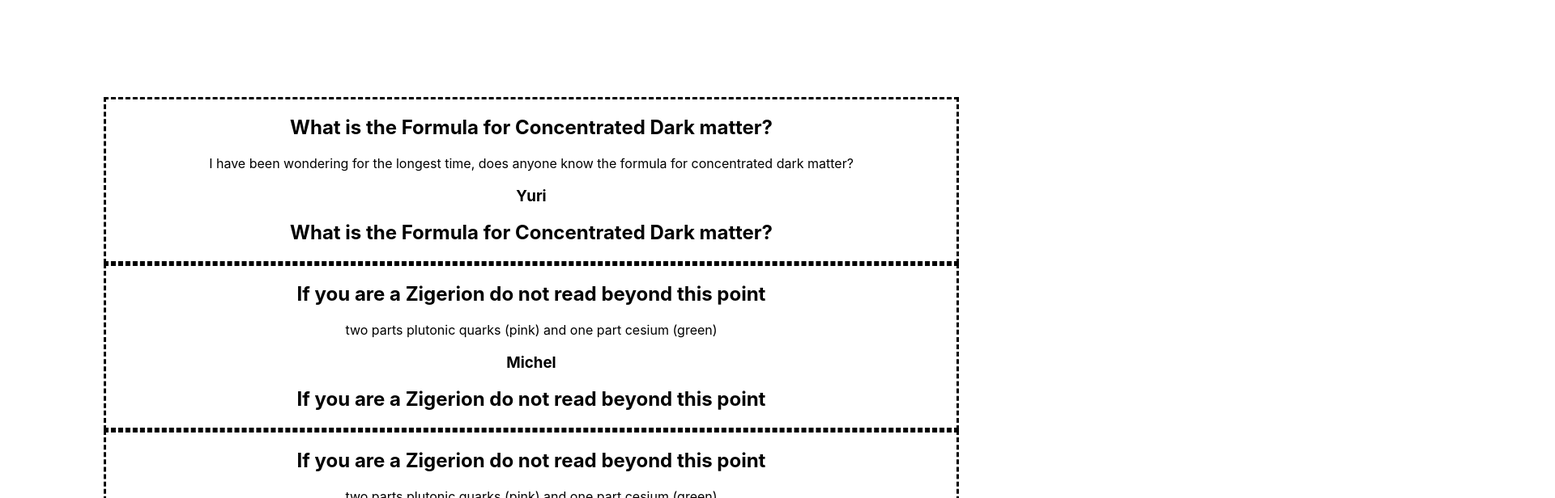
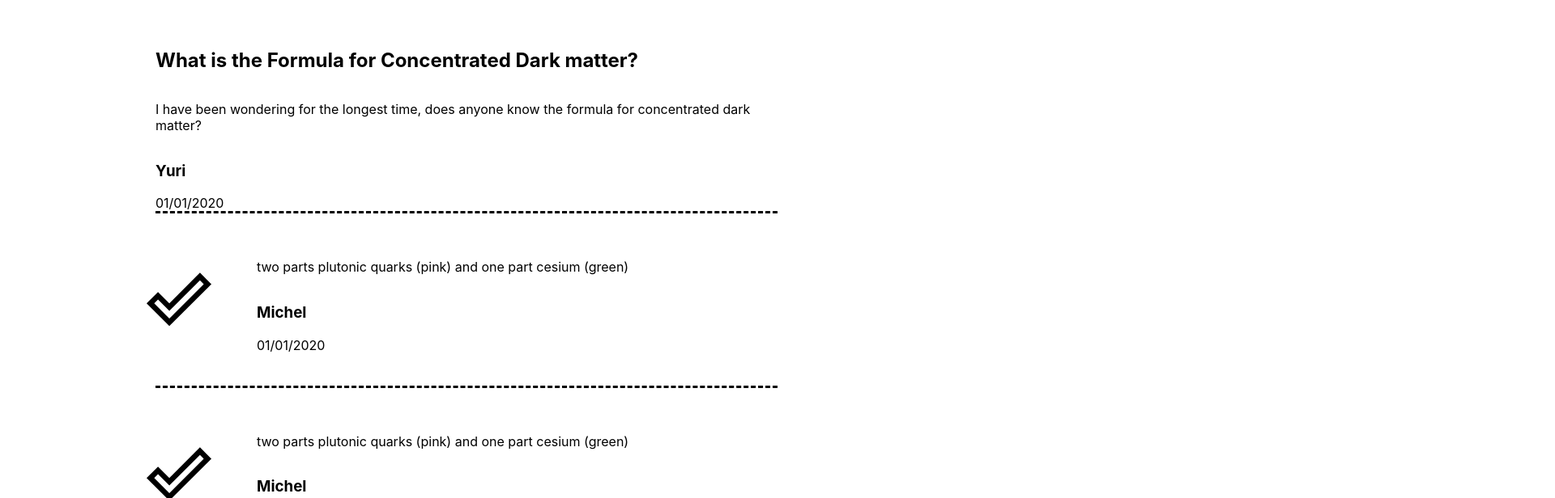
Before and after one commit to tristanbrennan/revoverflow-frontend, a React (Create React App) app: page /forum in a window 1280 px wide. Shown: the top 616 px of the page at 81% size, 1920 px wide, since content can reach past the window. Built offline with nearby package versions, Linux system fonts and the light colour scheme.

Commit message:
added all routes for main component, added further styling to feed and forum, changed forumPostComponent to forumAnswer component and fofumQuestion component

```diff
--- a/src/components/main.component.tsx
+++ b/src/components/main.component.tsx
@@ -15,6 +15,12 @@ export const MainComponent: React.FC = () => {
                     <Route exact path="/forum">
                         <ForumContainerComponent />
                     </Route>
+                    <Route exact path="/Question">
+                        {/* <PostQuestionComponent /> */}
+                    </Route>
+                    <Route exact path="/Answer">
+                        {/* <PostAnswerComponent /> */}
+                    </Route>
                 </Switch>
             </main>
         </BrowserRouter>
--- a/src/components/pages/feed-components/feed-box.component.tsx
+++ b/src/components/pages/feed-components/feed-box.component.tsx
@@ -1,13 +1,12 @@
 import React from 'react';
-import { Box, makeStyles, createMuiTheme, Container } from '@material-ui/core';
-import { orange } from '@material-ui/core/colors';
+import { makeStyles } from '@material-ui/core';
 import { useHistory } from 'react-router';
 
 
 const useStyles = makeStyles({
     boxInternal: {
-    borderStyle: "dashed",
-    minHeight: 200,
+        borderBottomStyle: "dashed",
+        width: "60vw"
     },
 });
 
@@ -30,11 +29,9 @@ export const FeedBoxComponent: React.FC<FeedBoxComponentProps> = (props) => {
             <h2>{props.title}</h2>
             <p>{props.body}</p>
             <h3>{props.username}</h3>
-            <h2>{props.title}</h2>
         </div>
 
     )
 }
 
-
 //!Onlick  redirect to Forum page and Pass Question Id
--- a/src/components/pages/feed-components/feed-container.component.tsx
+++ b/src/components/pages/feed-components/feed-container.component.tsx
@@ -1,5 +1,4 @@
 import React from 'react';
-import Paper from '@material-ui/core/Paper';
 import Tabs from '@material-ui/core/Tabs';
 import Tab from '@material-ui/core/Tab';
 import { makeStyles, Container, createMuiTheme, ThemeProvider, Grid, Box, Button } from '@material-ui/core';
@@ -8,26 +7,25 @@ import { FeedBoxComponent } from './feed-box.component';
 import QuestionAnswerIcon from '@material-ui/icons/QuestionAnswer';
 
 const useStyles = makeStyles({
-    tabRoot: {
-        flexGrow: 1,
+    menuRoot: {
         position: "absolute",
-        maxWidth: 500,
-        bottom: "65vh",
+        bottom: "75vh",
         right: "10vw",
     },
+    menuInternal: {
+        maxHeight: 40,
+        bottom: "85vh",
+        right: "50vw",
+        position: "absolute",
+    },
+    menuTitle: {
+        display: "flex"
+    },
     boxRoot: {
-        flexGrow: 1,
         position: "absolute",
-        width: "330%",
-        top: "35vh",
-        left: "15vw",
-    },
-    buttonRoot: {
-        flexGrow: 1,
-        left: "10vw",
-        marginBottom: 20,
-        padding: 10
-
+        top: "25vh",
+        left: "30vw",
+        borderStyle: "dashed",
     },
 });
 
@@ -65,9 +63,11 @@ export const FeedContainerComponent: React.FC = () => {
 
     return (
         <Container >
-            <h1>Questions: </h1>
-            <Box className={classes.tabRoot} >
-                <Button variant="contained" color="primary" className={classes.buttonRoot}  >
+            <div className={classes.menuInternal}>
+                <h1>Questions: </h1>
+            </div>
+            <Box className={classes.menuRoot} >
+                <Button variant="contained" color="primary" >
                     Ask a Question
                     </Button>
                 <ThemeProvider theme={theme} >
@@ -93,6 +93,5 @@ export const FeedContainerComponent: React.FC = () => {
     );
 }
 
-
 //!Pagination of Feed items
 //!Button on click goes to post a question page
--- /dev/null
+++ b/src/components/pages/forum-components/forum-answer.component.tsx
@@ -0,0 +1,58 @@
+import React, { useState } from 'react';
+import { makeStyles, Box, FormControlLabel } from '@material-ui/core';
+import DoneOutlineIcon from '@material-ui/icons/DoneOutline';
+import { green } from '@material-ui/core/colors';
+
+
+const useStyles = makeStyles({
+    boxInternal: {
+        borderBottomStyle: "dashed",
+        minHeight: 200,
+        textAlign: "left",
+        display: "flex",
+        flexDirection: "row",
+    },
+    boxItems: {
+        display: "flex",
+        flexDirection: "column",
+        padding: 40
+    },
+    checkSize: {
+        width: 80,
+        height: 80,
+    },
+});
+
+interface ForumAnswerComponentProps {
+    username: string;
+    title: string;
+    body: String;
+}
+
+export const ForumAnswerComponent: React.FC<ForumAnswerComponentProps> = (props) => {
+    const classes = useStyles();
+    const [color, setColor] = useState(false)
+
+    const selectAnswer = () => {
+        setColor(!color)
+    }
+
+    return (
+        <div className={classes.boxInternal} >
+            {color === true ?
+            <FormControlLabel
+            control={<DoneOutlineIcon className={classes.checkSize} />} label=""
+            onClick={() => selectAnswer()} style={{ color: green[500] }} />
+            :
+            <FormControlLabel
+            control={<DoneOutlineIcon className={classes.checkSize} />} label=""
+            onClick={() => selectAnswer()}  />
+        }
+            <Box className={classes.boxItems}>
+                <p>{props.body}</p>
+                <h3>{props.username}</h3>
+                <footer>01/01/2020</footer>
+            </Box>
+        </div>
+    )
+}
--- a/src/components/pages/forum-components/forum-box.component.tsx
+++ /dev/null
@@ -1,29 +0,0 @@
-import React from 'react';
-import { makeStyles } from '@material-ui/core';
-
-
-const useStyles = makeStyles({
-    boxInternal: {
-        borderStyle: "dashed",
-        minHeight: 200,
-    },
-});
-
-interface ForumBoxComponentProps {
-    username: string;
-    title: string;
-    body: String;
-}
-
-export const ForumBoxComponent: React.FC<ForumBoxComponentProps> = (props) => {
-    const classes = useStyles();
-
-    return (
-        <div className={classes.boxInternal}  >
-            <h2>{props.title}</h2>
-            <p>{props.body}</p>
-            <h3>{props.username}</h3>
-            <h2>{props.title}</h2>
-        </div>
-    )
-}
--- a/src/components/pages/forum-components/forum-container.component.tsx
+++ b/src/components/pages/forum-components/forum-container.component.tsx
@@ -1,21 +1,16 @@
 import React from 'react';
 import { Grid, makeStyles, Box, Container } from '@material-ui/core';
-import { ForumBoxComponent } from './forum-box.component';
+import { ForumAnswerComponent } from './forum-answer.component';
+import { ForumQuestionComponent } from './forum-question.component';
 
 
 const useStyles = makeStyles({
-    containerRoot: {
-        display: "flex",
-    },
     answerRoot: {
         flexGrow: 1,
         position: "absolute",
-        width: "330%",
-        height: "20vh",
-        top: "15vh",
-        left: "10vw",
-        display: "flex",
-        flexDirection: "column"
+        width: "240vw",
+        top: "5vh",
+        left: "15vw",
     },
 });
 
@@ -24,8 +19,6 @@ const PostsA: any[] = [1, 2, 3, 4, 5, 6, 7, 8, 9, 10];
 const PostsQ: any[] = [1];
 const dataA = ['Michel', 'If you are a Zigerion do not read beyond this point', 'two parts plutonic quarks (pink) and one part cesium (green)']
 
-
-
 export const ForumContainerComponent: React.FC = () => {
     const classes = useStyles();
 
@@ -33,7 +26,7 @@ export const ForumContainerComponent: React.FC = () => {
         return PostsA.map(post => {
             return (
                 <Grid item xs={3}>
-                    <ForumBoxComponent username={dataA[0]} title={dataA[1]} body={dataA[2]} />
+                    <ForumAnswerComponent username={dataA[0]} title={dataA[1]} body={dataA[2]} />
                 </Grid>
             )
         })
@@ -43,19 +36,20 @@ export const ForumContainerComponent: React.FC = () => {
         return PostsQ.map(post => {
             return (
                 <Grid item xs={3}>
-                    <ForumBoxComponent username={dataQ[0]} title={dataQ[1]} body={dataQ[2]} />
+                    <ForumQuestionComponent username={dataQ[0]} title={dataQ[1]} body={dataQ[2]} />
                 </Grid>
             )
         })
     }
 
-
     return (
-        <Container className={classes.containerRoot}>
+        <Container >
             <Box className={classes.answerRoot}>
-                {renderForumQuestionComponents()}
-                {renderForumAnswerComponents()}
+                    {renderForumQuestionComponents()}
+                    {renderForumAnswerComponents()}
             </Box>
         </Container>
     )
 }
+
+//! Make component just for question
--- /dev/null
+++ b/src/components/pages/forum-components/forum-question.component.tsx
@@ -0,0 +1,47 @@
+import React, { useState } from 'react';
+import { makeStyles, Box } from '@material-ui/core';
+
+
+const useStyles = makeStyles({
+    boxInternal: {
+        borderBottomStyle: "dashed",
+        minHeight: 200,
+        textAlign: "left",
+        display: "flex",
+        flexDirection: "row",
+    },
+    boxItems: {
+        display: "flex",
+        flexDirection: "column",
+    },
+    checkSize: {
+        width: 80,
+        height: 80,
+    },
+});
+
+interface ForumQuestionComponentProps {
+    username: string;
+    title: string;
+    body: String;
+}
+
+export const ForumQuestionComponent: React.FC<ForumQuestionComponentProps> = (props) => {
+    const classes = useStyles();
+    const [color, setColor] = useState(false)
+
+    const selectAnswer = () => {
+        setColor(!color)
+    }
+
+    return (
+        <div className={classes.boxInternal} >
+            <Box className={classes.boxItems}>
+                <h2>{props.title}</h2>
+                <p>{props.body}</p>
+                <h3>{props.username}</h3>
+                <footer>01/01/2020</footer>
+            </Box>
+        </div>
+    )
+}
```
